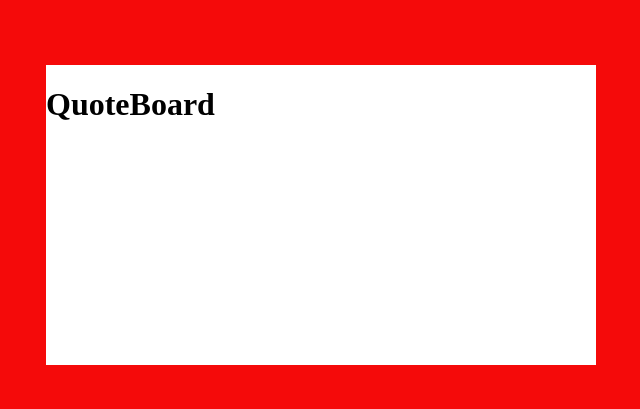
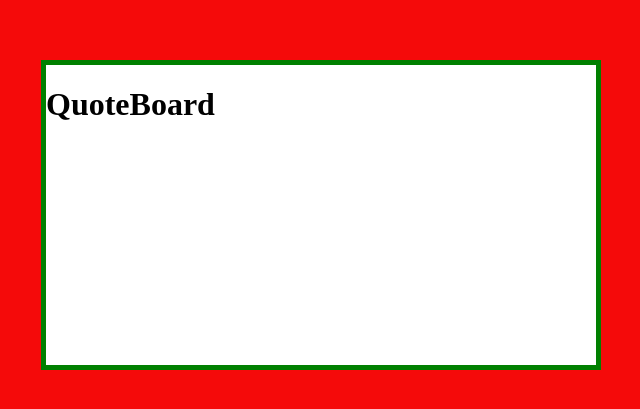
Before and after one commit to Shollytemmy/FCC_RANDOM_QUOTE, a React (Vite) app: page / in a window 1280 px wide. Shown: the part 185-594 px from the top of the page, without its empty margins (319-959 px from the left). Built offline with nearby package versions, Linux system fonts and the light colour scheme.

Commit message:
Random Quote: added a function to generate quote randomly

```diff
--- a/src/App.jsx
+++ b/src/App.jsx
@@ -1,14 +1,30 @@
-import { useState } from 'react'
+import { useState, useEffect } from 'react'
 import reactLogo from './assets/react.svg'
 import './App.scss'
 import { QuoteBoard } from '../Components/QuoteBoard'
+import {Quotes} from "./Quote"
 
 function App() {
-  const [count, setCount] = useState(0)
+  const [quote, setQuote] = useState([])
+  //
 
-  // $(document).ready(function(){
-  //   console.log("Document Document");
-  // })
+
+  const getRandomQuote = () =>{
+    let randomQuote = Math.floor(Math.random() * Quotes.length)
+    setQuote(Quotes[randomQuote])
+
+  }
+
+  console.log(quote);
+
+ useEffect(() => {
+
+   getRandomQuote();
+
+ },[]);
+
+
+
 
   return (
     <div className="App">
--- a/src/App.scss
+++ b/src/App.scss
@@ -8,14 +8,17 @@ body{
   margin: 0;
   padding: 0;
   border-radius: border-box;
+  display: flex;
+  justify-content: center;
+  align-items: center;
 
   .App {
     color: $color;
       display: flex;
-      justify-content: center;
-      align-items: center;
-      border: 0px solid green;
-      height:100vh;
+     justify-content: center;
+       align-items: center;
+      border: 5px solid green;
+      // height:100vh;
   }
 
 }
--- a/src/Quote.js
+++ b/src/Quote.js
@@ -1,4 +1,4 @@
-const Quotes = [
+export const Quotes = [
     {
         id: 1,
         authur: "Michael Jordan",
--- a/src/main.jsx
+++ b/src/main.jsx
@@ -4,7 +4,7 @@ import App from './App'
 import './App.scss'
 
 ReactDOM.createRoot(document.getElementById('root')).render(
-  <React.StrictMode>
+
     <App />
-  </React.StrictMode>,
+
 )
```
